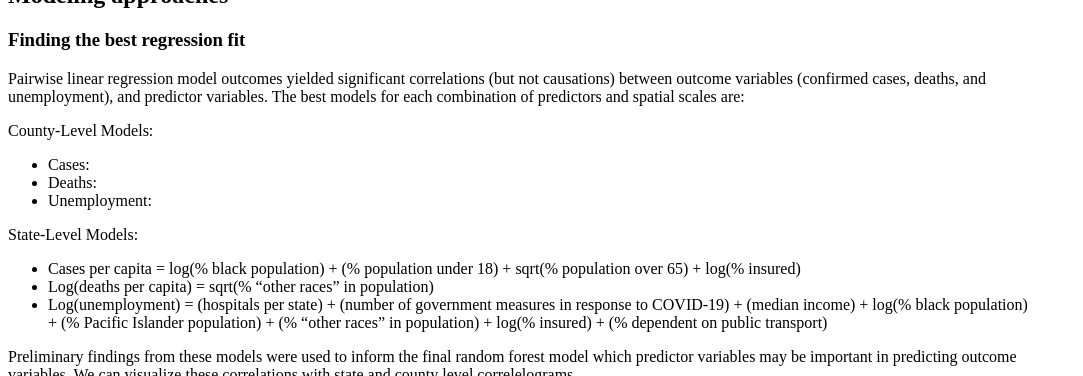
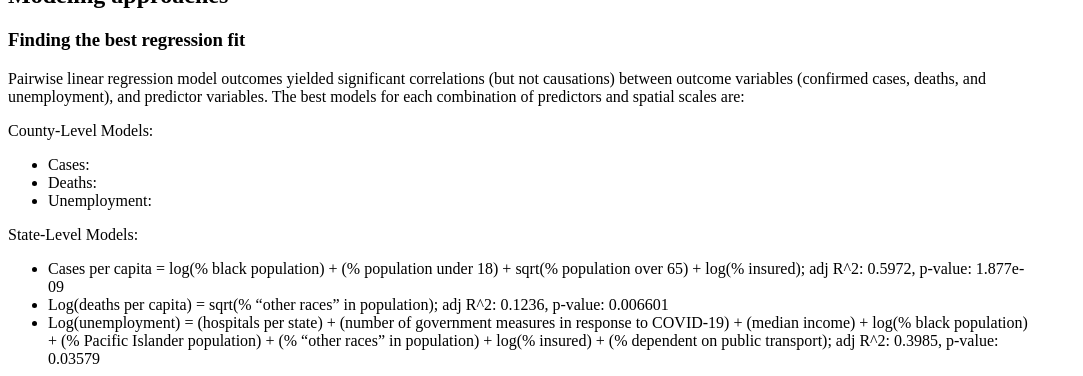
Before and after one commit to osiau/GIS713DataChallenge, a Jekyll site: the page built from Model.md, in a window 1280 px wide and 900 px high, scrolled down 375 px, cut to the strip 0-376 px from the top of the window. Shown: the whole strip, without its empty margins (0-1083 px from the left). Built offline with Jekyll 4.4.1, drawn with Linux system fonts in a browser that asks for light colours; our own code applies the rules of GitHub Pages for plain Markdown files; a script that is not in the unit is left out; comment, search, counter and statistics services are not loaded.

Commit message:
r2 and p values

```diff
--- a/Model.md
+++ b/Model.md
@@ -10,10 +10,9 @@
 * Unemployment:
 
 State-Level Models:
-* Cases per capita = log(% black population) + (% population under 18) + sqrt(% population over 65) + log(% insured)
-* Log(deaths per capita) = sqrt(% “other races” in population)
-* Log(unemployment) = (hospitals per state) + (number of government measures in response to COVID-19) + (median income) + log(% black population) + (% Pacific Islander population) + (% “other races” in population) + log(% insured) + (% dependent on public transport)
-
+* Cases per capita = log(% black population) + (% population under 18) + sqrt(% population over 65) + log(% insured); adj R^2: 0.5972, p-value: 1.877e-09
+* Log(deaths per capita) = sqrt(% “other races” in population); adj R^2: 0.1236, p-value: 0.006601
+* Log(unemployment) = (hospitals per state) + (number of government measures in response to COVID-19) + (median income) + log(% black population) + (% Pacific Islander population) + (% “other races” in population) + log(% insured) + (% dependent on public transport); adj R^2: 0.3985, p-value: 0.03579
 
 Preliminary findings from these models were used to inform the final random forest model which predictor variables may be important in predicting outcome variables. We can visualize these correlations with state and county level correlelograms.
 
```
